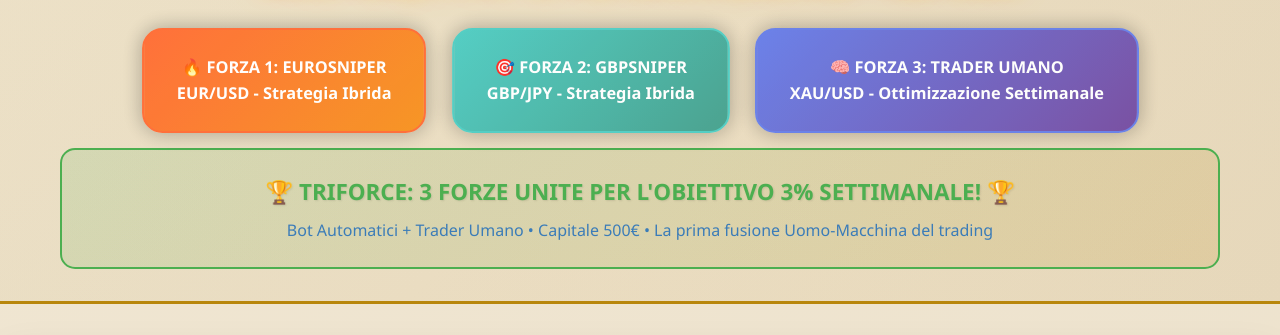
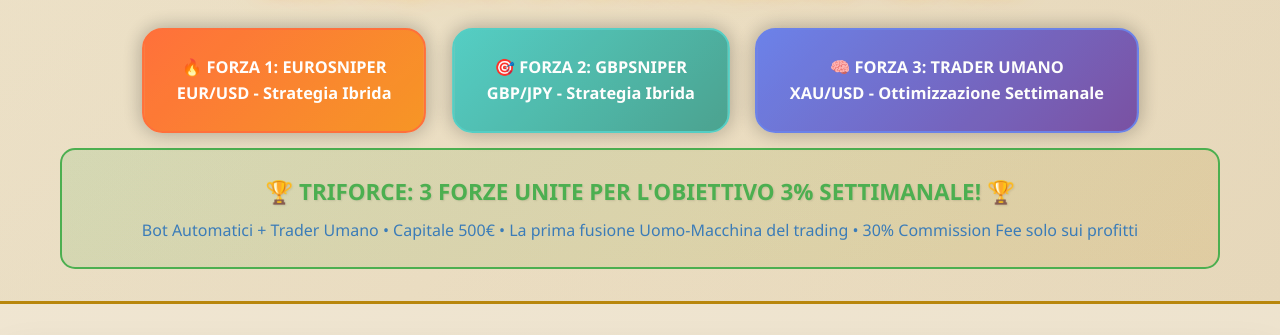
Before and after one commit to goldendav/TriForce, a plain HTML site: page index.html in a window 1280 px wide. Shown: the part 174-509 px from the top of the page. Drawn offline with Linux system fonts and the light colour scheme.

Commit message:
Update index.html

```diff
--- a/index.html
+++ b/index.html
@@ -520,7 +520,7 @@
                         🏆 TRIFORCE: 3 FORZE UNITE PER L'OBIETTIVO 3% SETTIMANALE! 🏆
                     </p>
                     <p style="color: #3b7cb8 !important; font-size: 1rem; margin: 0.5rem 0 0 0;">
-                        Bot Automatici + Trader Umano • Capitale 500€ • La prima fusione Uomo-Macchina del trading
+                        Bot Automatici + Trader Umano • Capitale 500€ • La prima fusione Uomo-Macchina del trading • 30% Commission Fee solo sui profitti
                     </p>
                 </div>
             </div>
```
